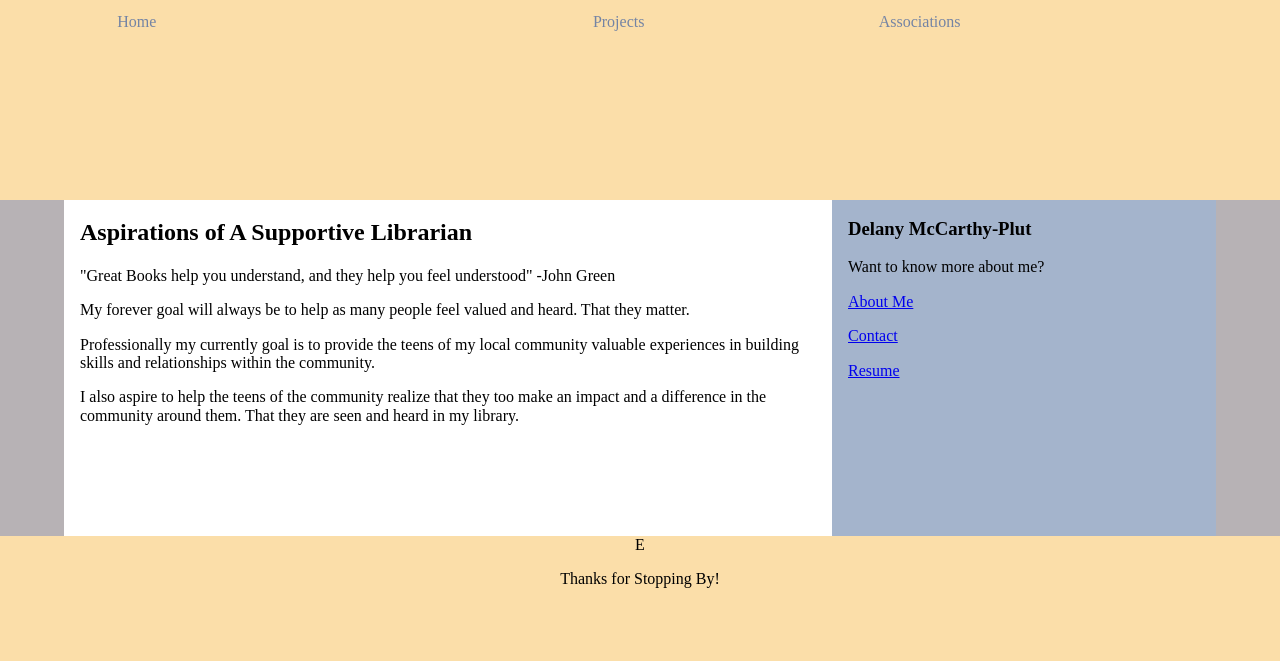
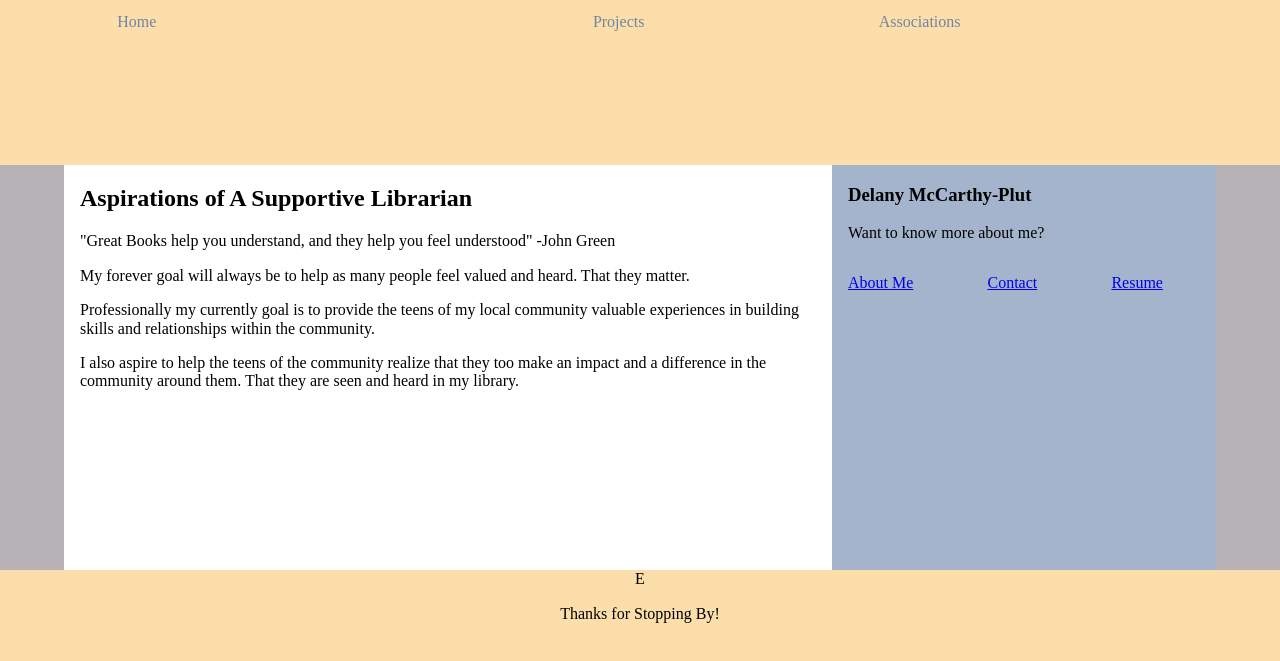
Before and after one commit to NekoDeeXYZ/552-Class, a plain HTML site: page index.html in a window 1280 px wide. Shown: the part 101-762 px from the top of the page. Drawn offline with Linux system fonts and the light colour scheme.

Commit message:
dumb fix

```diff
--- a/index.html
+++ b/index.html
@@ -36,7 +36,7 @@
             <aside class="grid-item">
                 <h3 id="name"> Delany McCarthy-Plut</h3>
                 <p id="me_talk"> Want to know more about me?</p>
-                <div class="me_links">
+                <div class="me-links">
                         <p class="link" id="me_about"> <a href="about.html" > About Me</a></p>
                         <p  class="link" id="me_contact"> <a href="contact.html"> Contact </a></p>
                         <p class="link" id="me_resume"> <a href="resume.html" > Resume </a></p>
```
